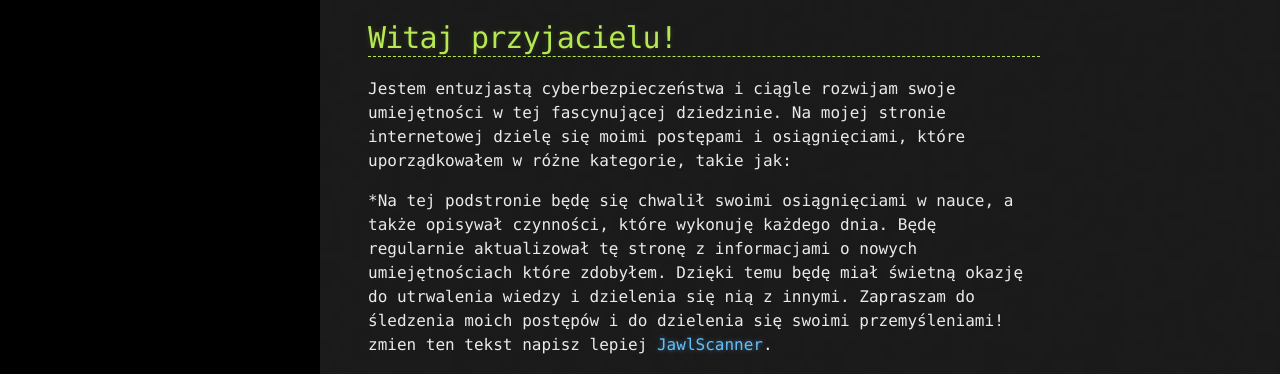
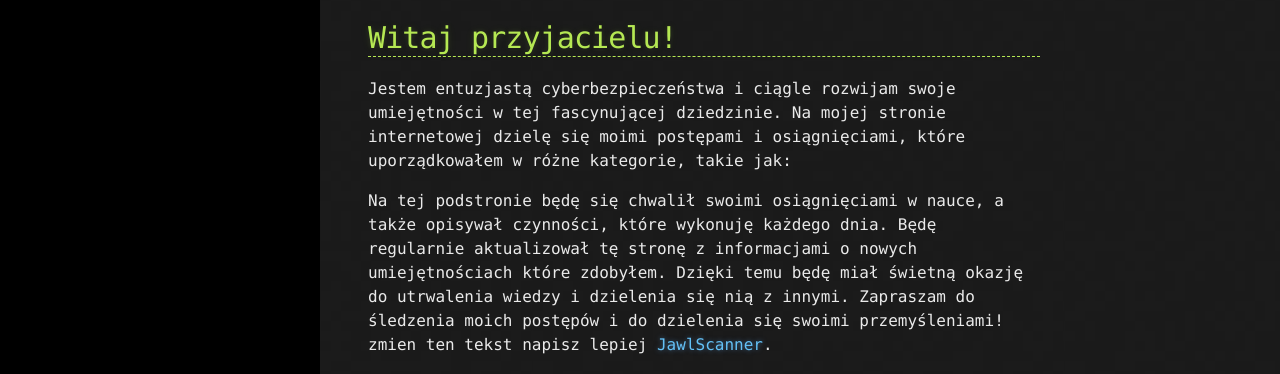
Before and after one commit to Cyberjali/Cyberjali.github.io, a Jekyll site: the page built from _pages/index.md, in a window 1280 px wide and 1123 px high. Shown: the top 374 px of the window. Built offline with Jekyll 4.4.1, drawn with Linux system fonts in a browser that asks for light colours; comment, search, counter and statistics services are not loaded.

```diff
--- a/_pages/index.md
+++ b/_pages/index.md
@@ -6,7 +6,7 @@ layout: default
 
 Jestem entuzjastą cyberbezpieczeństwa i ciągle rozwijam swoje umiejętności w tej fascynującej dziedzinie. Na mojej stronie internetowej dzielę się moimi postępami i osiągnięciami, które uporządkowałem w różne kategorie, takie jak:
 
-*Na tej podstronie będę się chwalił swoimi osiągnięciami w nauce, a także opisywał czynności, które wykonuję każdego dnia. Będę regularnie aktualizował tę stronę z informacjami o nowych umiejętnościach które zdobyłem. Dzięki temu będę miał świetną okazję do utrwalenia wiedzy i dzielenia się nią z innymi. Zapraszam do śledzenia moich postępów i do dzielenia się swoimi przemyśleniami! zmien ten tekst napisz lepiej
+Na tej podstronie będę się chwalił swoimi osiągnięciami w nauce, a także opisywał czynności, które wykonuję każdego dnia. Będę regularnie aktualizował tę stronę z informacjami o nowych umiejętnościach które zdobyłem. Dzięki temu będę miał świetną okazję do utrwalenia wiedzy i dzielenia się nią z innymi. Zapraszam do śledzenia moich postępów i do dzielenia się swoimi przemyśleniami! zmien ten tekst napisz lepiej
 [JawlScanner](./jawlscanner.html).
 * Jeden z moich projektów napisany w pythonie, który ma na celu wykonanie rekonansu strony, zachęcam do zajrzenia, aby przeczytać cały mój zamysł!
 [Postępy](./notes.html).
```
